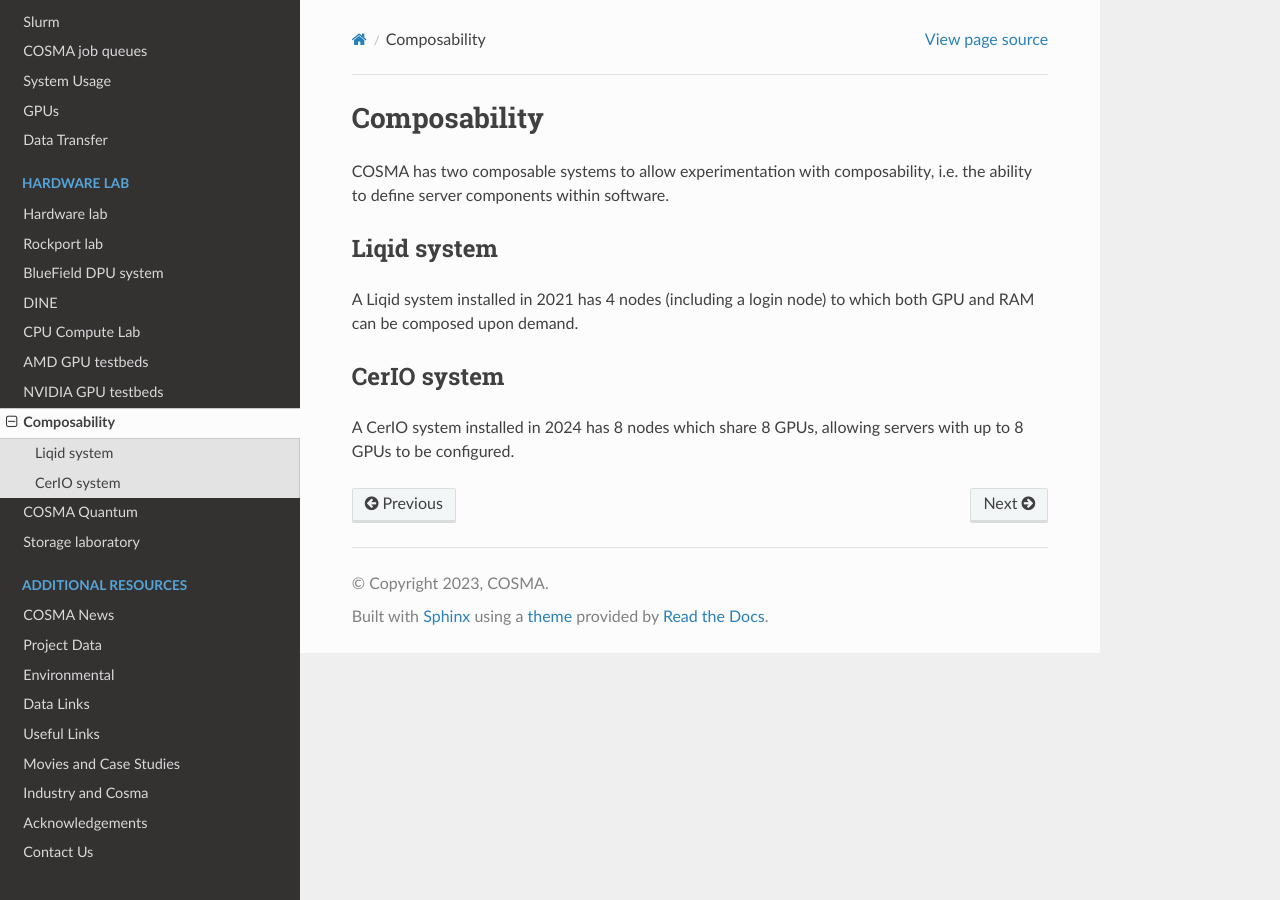
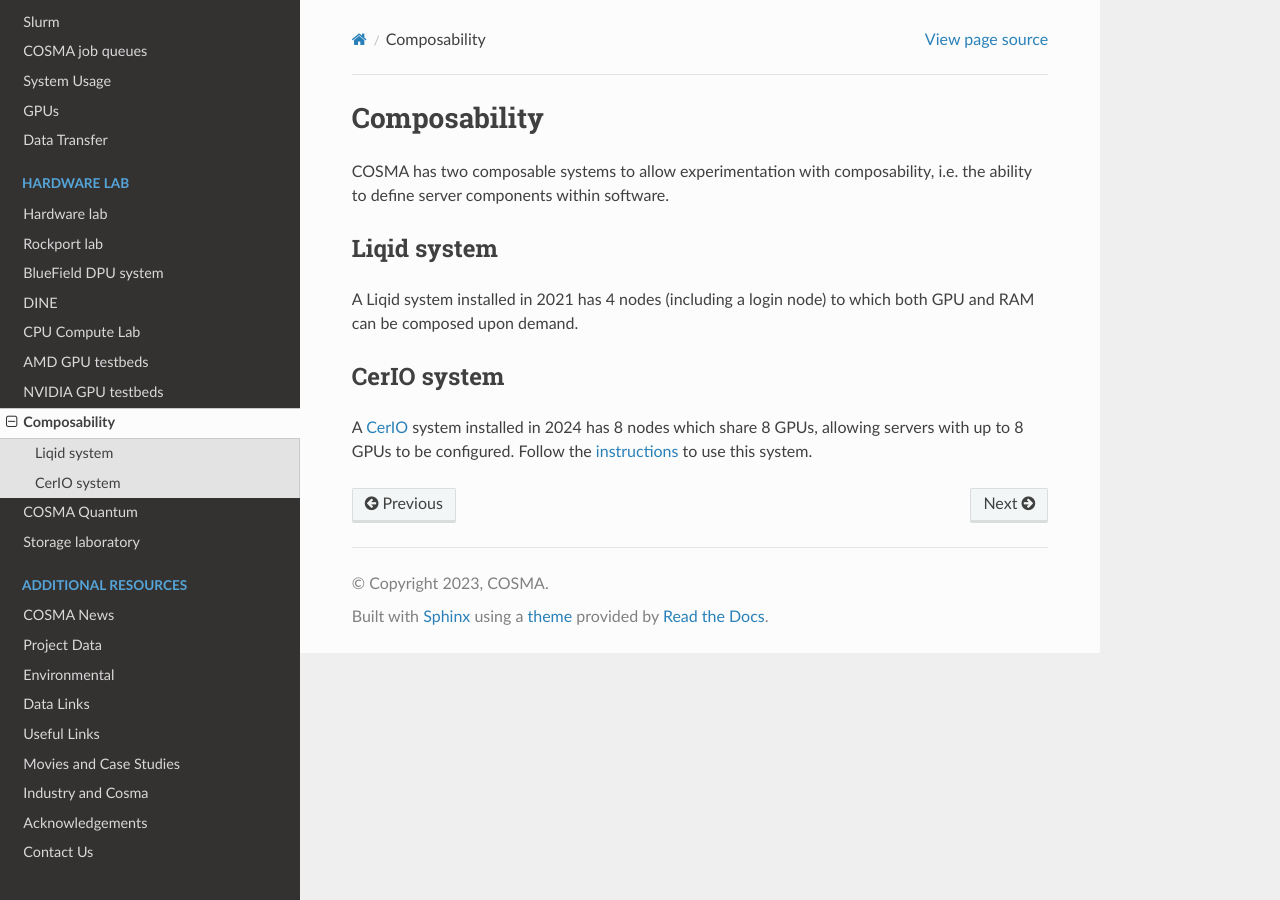
Before and after one commit to agb32/cosmadoc, a Sphinx documentation site: the page built from docs/source/composable.md, in a window 1280 px wide. Built offline with Sphinx 7.4.7 and the Read the Docs theme 2.0.0, drawn with Linux system fonts in a browser that asks for light colours.

Commit message:
added cerio info

```diff
--- a/docs/source/composable.md
+++ b/docs/source/composable.md
@@ -8,4 +8,4 @@ A Liqid system installed in 2021 has 4 nodes (including a login node) to which b
 
 ## CerIO system
 
-A CerIO system installed in 2024 has 8 nodes which share 8 GPUs, allowing servers with up to 8 GPUs to be configured.
+A [CerIO](cerio.md) system installed in 2024 has 8 nodes which share 8 GPUs, allowing servers with up to 8 GPUs to be configured.  Follow the [instructions](cerio.md) to use this system.
```
Also changed, not shown: docs/source/cerio.md (added, +7 -0 lines).
